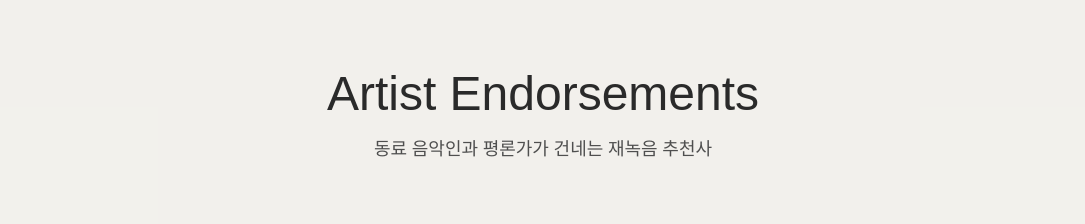
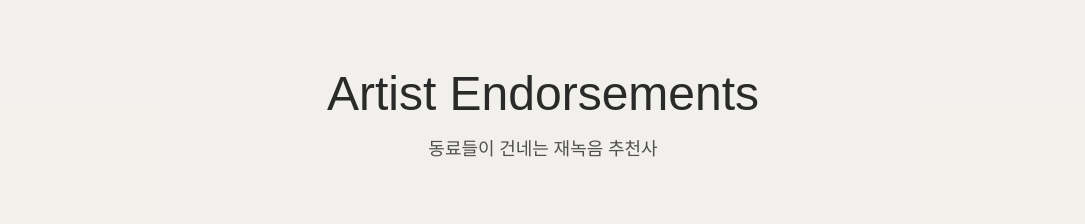
Before and after one commit to hwangtab/huckleberryfinn-epk, a Next.js app: page / in a window 1280 px wide. Shown: the part 9800-10024 px from the top of the page, without its empty margins (97-1182 px from the left). Built offline with nearby package versions, Linux system fonts and the light colour scheme; a web font is replaced by a local one.

Commit message:
chore: Simplify endorsements subtitle

```diff
--- a/app/_components/SectionReviews.tsx
+++ b/app/_components/SectionReviews.tsx
@@ -42,7 +42,7 @@ export default function SectionReviews() {
             Artist Endorsements
           </Heading>
           <p className="text-lg text-hbf-charcoal-light">
-            동료 음악인과 평론가가 건네는 재녹음 추천사
+            동료들이 건네는 재녹음 추천사
           </p>
         </motion.div>
 
```
